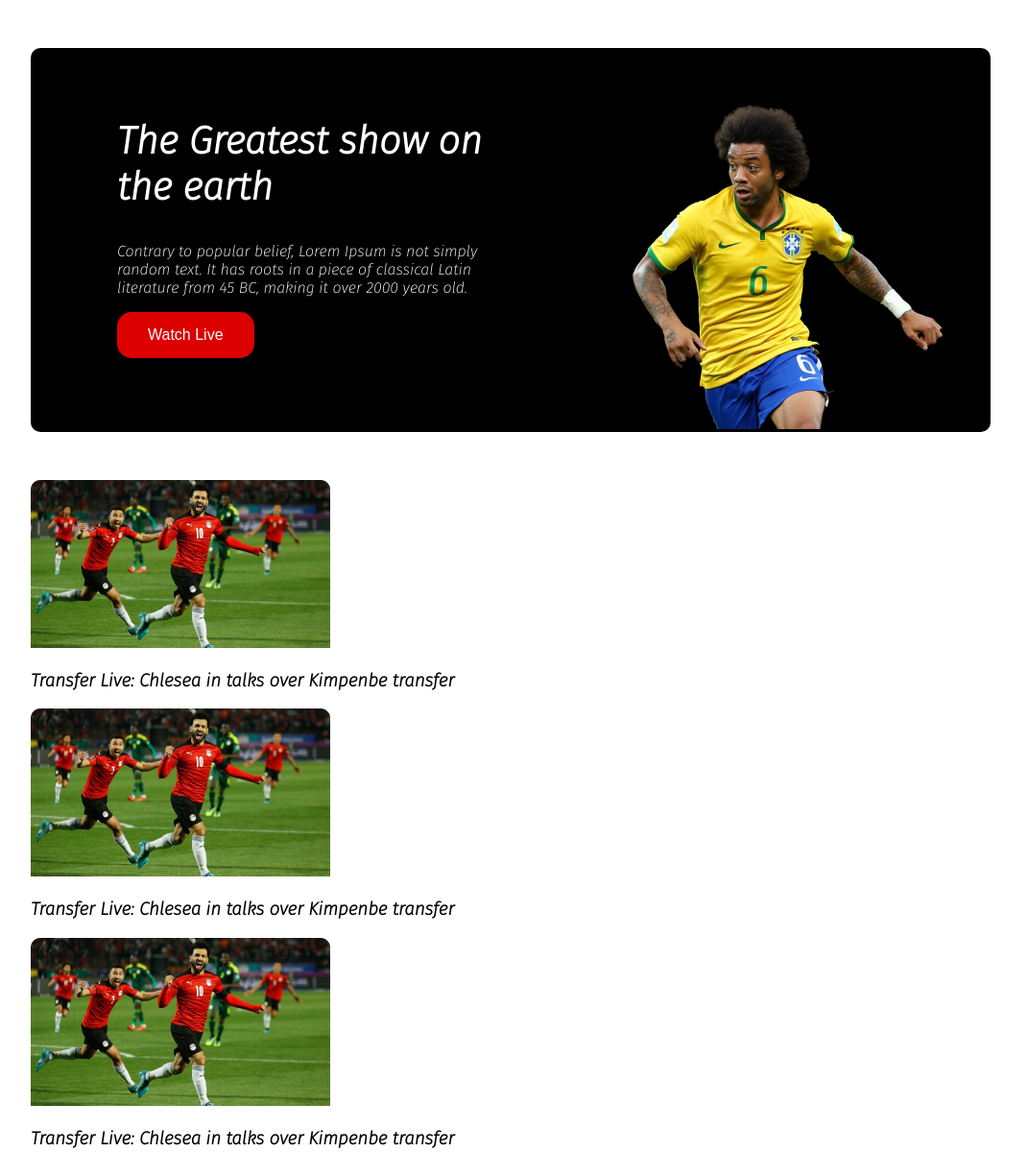
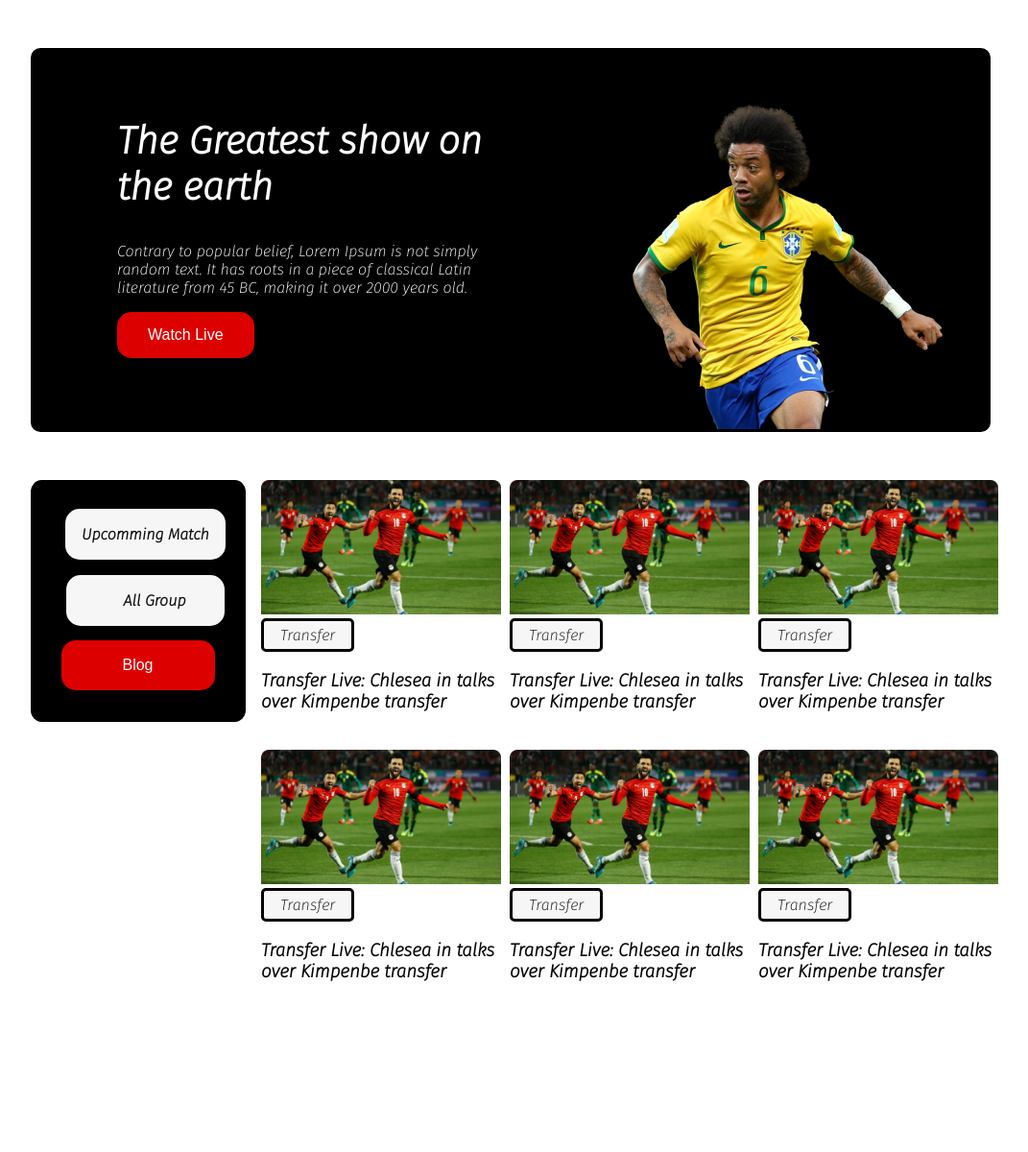
Before and after one commit to ADRIKASAHA/world_cup, a plain HTML site: page index.html in a window 1280 px wide. Shown: the top 1200 px of the page at 96% size, without its empty margins (108-1179 px from the left). After the commit the page ends 1062 px from the top, so only its background shows below. Drawn offline with Linux system fonts and the light colour scheme.

Commit message:
second part

```diff
--- a/css/style.css
+++ b/css/style.css
@@ -25,7 +25,7 @@ body{
 .text h1{
     font-size: 40px;
 }
-button{
+.color {
 
         background-color: rgba(221, 0, 0, 1); /* red */
         border: none;
@@ -38,7 +38,7 @@ button{
         cursor: pointer;
         border-radius: 15px;
 }
-button:hover{
+.color:hover{
     background-color:#002ead;
     transition: 1.7s;
 }
@@ -46,4 +46,68 @@ button:hover{
     padding: 0% 5%;
     margin: 57px 0px 0px 0px;
 }
+
 /*...match section..*/
+
+.blog{
+    display: flex;
+}
+.menu-bar{
+    height: 252px;
+    width: 224px;
+    background-color: black;
+    text-decoration: none;
+    border-radius: 5%;
+    text-align: center;
+}
+.menu a {
+    background-color: rgb(246, 246, 246); /* red */
+    border: none;
+    color: rgb(14, 13, 13);
+    padding: 17px 17px 17px 17px;
+    text-align: center;
+    text-decoration: none;
+    display: inline-block;
+    font-weight: 700;
+    cursor: pointer;
+    border-radius: 15px;
+    margin: 30px 15px 0px 30px;
+
+}
+.menu .group{
+     margin-top: 7%;
+     padding: 17px 40px 17px 59px;
+
+}
+.menu .color{
+    margin-top: 15px;
+    padding: 17px 64px 17px 63px;
+}
+
+
+.matchs{
+    display: grid;
+    grid-template-columns: repeat(3,1fr);
+    max-width: 100px;
+    margin-left: 8px;
+}
+.match {
+
+    width: 251px;
+    height: 281px;
+    margin-left: 8px;
+}
+.match img{
+    width: 250px;
+}
+.match a{
+    background-color: rgb(246, 246, 246);
+    border: black solid;
+    color: rgb(14, 13, 13);
+    padding: 5px 17px 5px 17px;
+    text-align: left;
+    text-decoration: none;
+    display: inline-block;
+    font-weight: 400;
+    border-radius: 5px;
+}
--- a/index.html
+++ b/index.html
@@ -22,42 +22,61 @@
                         show on the
                         earth</h1>
                     <p>Contrary to popular belief, Lorem Ipsum is not simply  random text. It has roots in a piece of classical Latin literature from 45 BC, making it over 2000 years old.</p>
-                    <button>Watch Live</button>
+                    <button class="color">Watch Live</button>
             </div>
             <div class="banner_img">
                 <img src="image/Banner Image.png" alt="player">
             </div>
         </section>
         <!-- blog sectionn -->
-        <section>
+        <section class="blog">
+           <div class="menu-bar">
+                <div class="menu">
+                    <!-- <button >Upcomming Match</button> -->
+                    <a href="">Upcomming Match</a>
+                </div>
+                <div class="menu">
+                    <!-- <button>All Group</button> -->
+                    <a href="" class="group">All Group</a>
+                </div>
+                <div class="menu">
+                    <button class="color">Blog</button>
+                </div>
+           </div>
             <div class="matchs">
                 <div class="match">
                     <img src="image/Blog Image.png" alt="match">
+                    <a href="">Transfer</a>
                     <h3>Transfer Live: Chlesea in talks
                         over Kimpenbe transfer</h3>
                 </div>
                 <div class="match">
                     <img src="image/Blog Image.png" alt="match">
+                    <a href="">Transfer</a>
                     <h3>Transfer Live: Chlesea in talks
                         over Kimpenbe transfer</h3>
                 </div>
                 <div class="match">
                     <img src="image/Blog Image.png" alt="match">
+                    <a href="">Transfer</a>
                     <h3>Transfer Live: Chlesea in talks
                         over Kimpenbe transfer</h3>
                 </div>
                 <div class="match">
                     <img src="image/Blog Image.png" alt="match">
+                    <a href="">Transfer</a>
                     <h3>Transfer Live: Chlesea in talks
                         over Kimpenbe transfer</h3>
                 </div>
                 <div class="match">
                     <img src="image/Blog Image.png" alt="match">
+                    <a href="">Transfer</a>
                     <h3>Transfer Live: Chlesea in talks
                         over Kimpenbe transfer</h3>
                 </div>
                 <div class="match">
                     <img src="image/Blog Image.png" alt="match">
+                    <a href="">Transfer</a>
                     <h3>Transfer Live: Chlesea in talks
                         over Kimpenbe transfer</h3>
                 </div>
```
